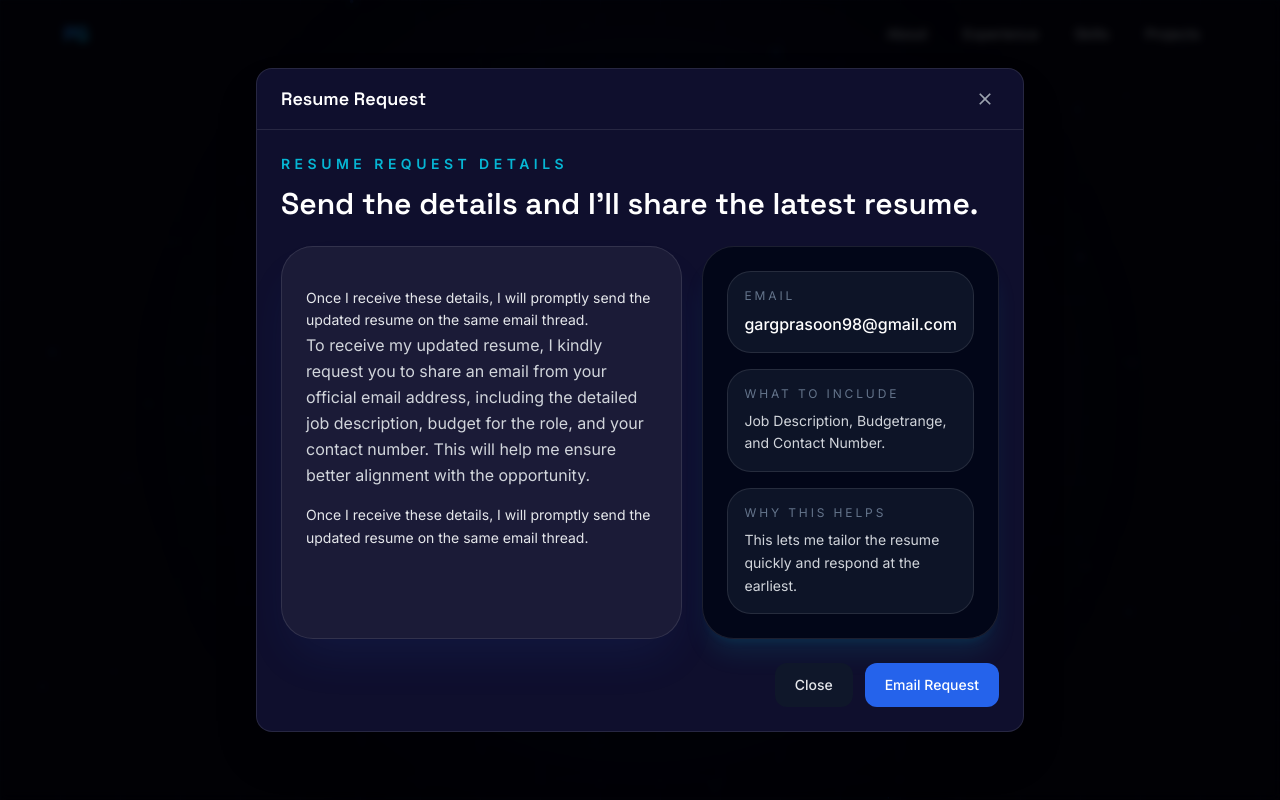
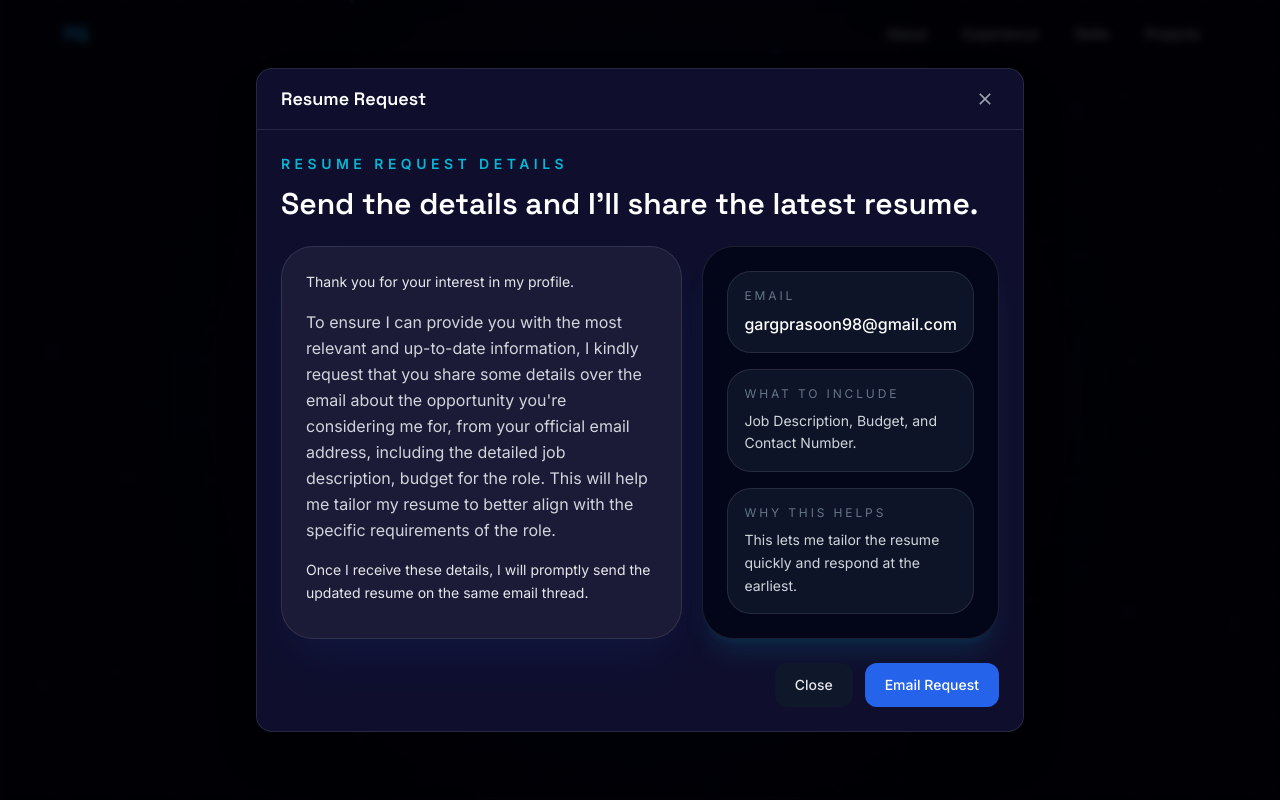
Before and after one commit to ar2029/prasoon-portfolio, a React (Vite) app: page / in a window 1280 px wide. Both pictures are taken after a click on the button "Request Resume". Shown: the top 800 px of the page. Built offline with nearby package versions, Linux system fonts and the light colour scheme.

Commit message:
fix: enhance clarity and tone in resume request modal text

```diff
--- a/src/components/ResumeRequestModal.tsx
+++ b/src/components/ResumeRequestModal.tsx
@@ -20,11 +20,11 @@ export default function ResumeRequestModal({ isOpen, onClose }: ResumeRequestMod
 
         <div className="grid gap-5 lg:grid-cols-[1.4fr_1fr]">
           <div className="rounded-[2rem] border border-white/10 bg-white/5 p-6 shadow-2xl shadow-brand-blue/10">
-          <p className="mt-4 text-gray-200 text-sm leading-relaxed">
-              Once I receive these details, I will promptly send the updated resume on the same email thread.
+            <p className="text-gray-200 text-sm leading-relaxed">
+              Thank you for your interest in my profile.
             </p>
-            <p className="text-gray-300 leading-relaxed">
-             To receive my updated resume, I kindly request you to share an email from your official email address, including the detailed job description, budget for the role, and your contact number. This will help me ensure better alignment with the opportunity.
+            <p className="mt-4 text-gray-300 leading-relaxed">
+             To ensure I can provide you with the most relevant and up-to-date information, I kindly request that you share some details over the email about the opportunity you're considering me for, from your official email address, including the detailed job description, budget for the role. This will help me tailor my resume to better align with the specific requirements of the role.
             </p>
             <p className="mt-4 text-gray-200 text-sm leading-relaxed">
               Once I receive these details, I will promptly send the updated resume on the same email thread.
@@ -40,7 +40,7 @@ export default function ResumeRequestModal({ isOpen, onClose }: ResumeRequestMod
               <div className="rounded-3xl bg-slate-900/90 p-4 border border-white/10">
                 <p className="text-xs uppercase tracking-[0.24em] text-slate-500 mb-2">What to include</p>
                 <p className="text-gray-300 text-sm leading-relaxed">
-                  Job Description, Budgetrange, and Contact Number.
+                  Job Description, Budget, and Contact Number.
                 </p>
               </div>
               <div className="rounded-3xl bg-slate-900/90 p-4 border border-white/10">
```
